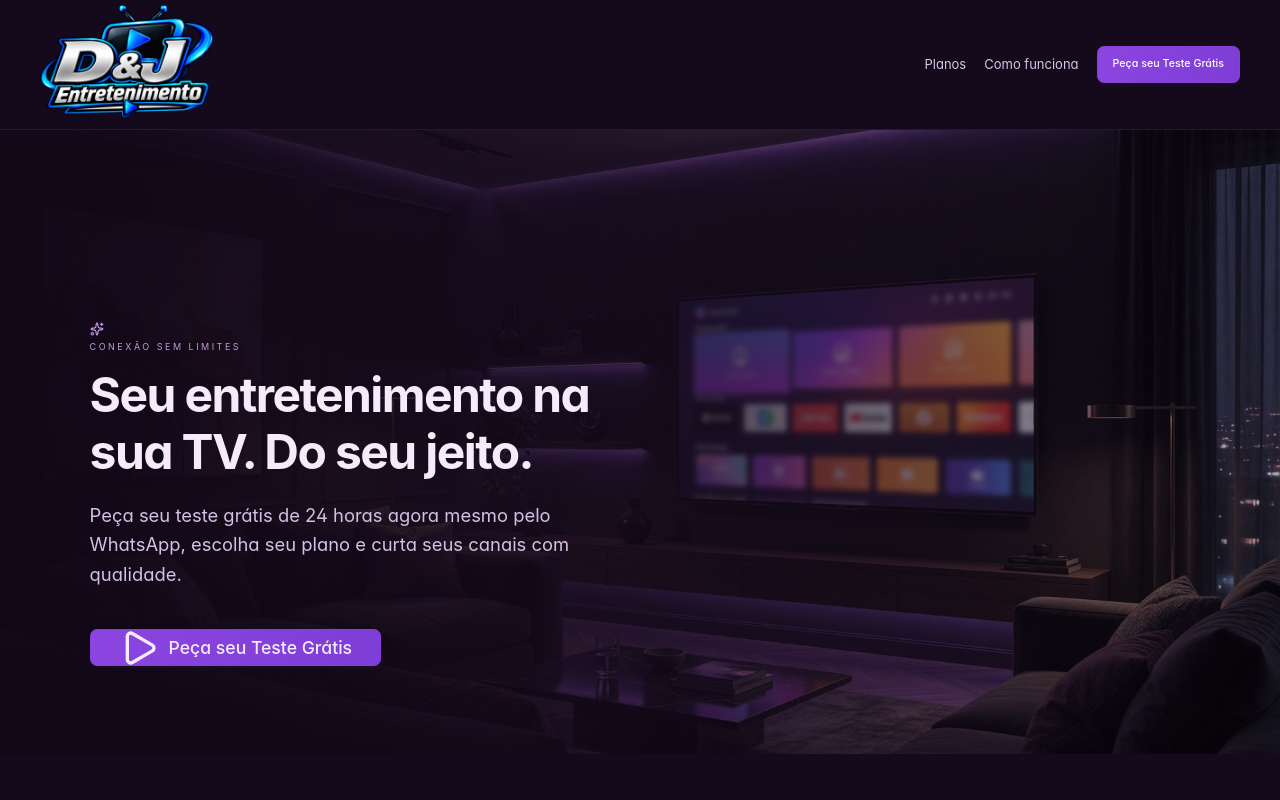
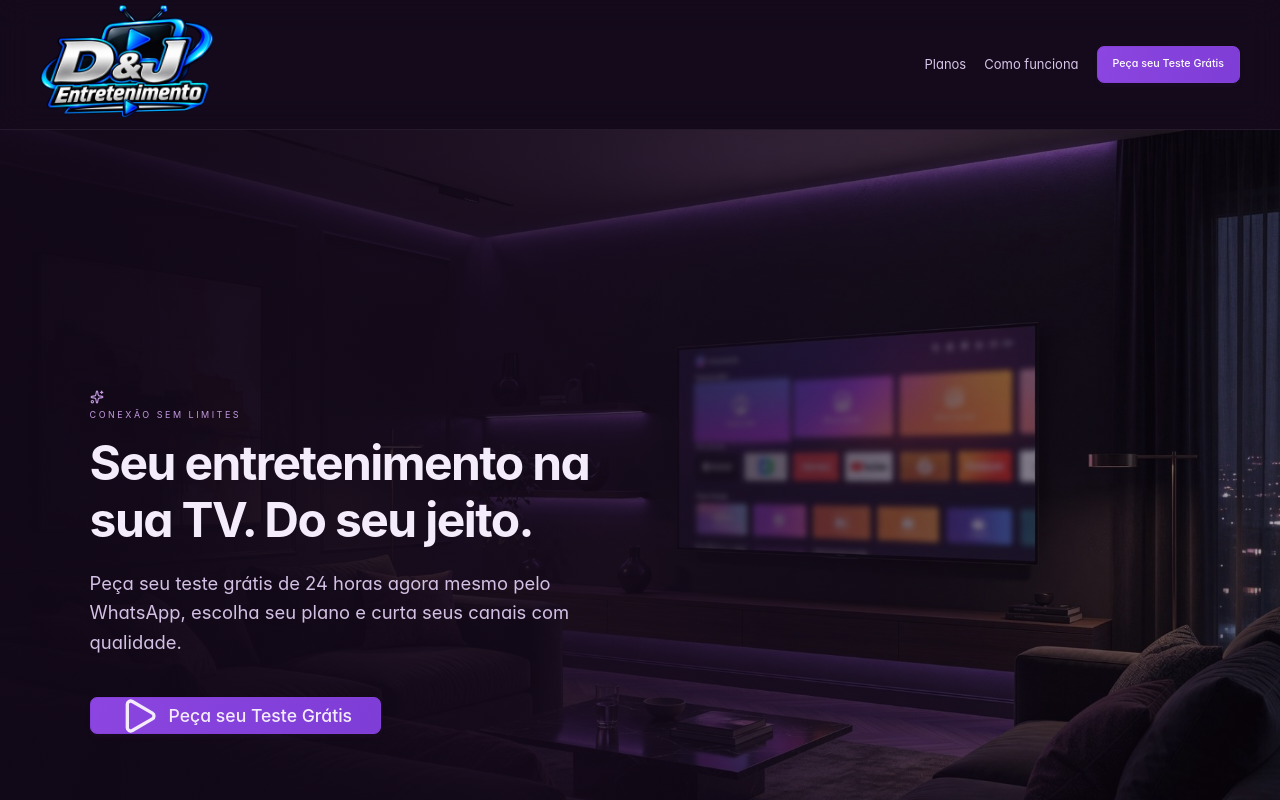
Before and after one commit to douglasplaymta-rgb/D-J-Unitv, a Next.js app: page / in a window 1280 px wide. Shown: the top 800 px of the page. Built offline with nearby package versions, Linux system fonts and the light colour scheme; no server answers; the database is empty; a web font is replaced by a local one.

Commit message:
Aumenta espacamento para descer o conteudo ate a altura da TV

```diff
--- a/src/components/landing.tsx
+++ b/src/components/landing.tsx
@@ -23,7 +23,7 @@ export default function Landing() {
       <section className="site-hero">
         <img src="/images/landing-living.jpg" alt="" className="site-hero-photo"/>
         <div className="site-hero-shade"/>
-        <div className="site-hero-copy" style={{ paddingTop: '115px', paddingBottom: '50px' }}>
+        <div className="site-hero-copy" style={{ paddingTop: '260px', paddingBottom: '80px' }}>
           <span className="banner eyebrow"><Sparkles size={14}/> CONEXÃO SEM LIMITES</span>
           <h1 style={{ fontSize: '3rem', lineHeight: '1.2', marginBottom: '20px' }}>Seu entretenimento na sua TV. Do seu jeito.</h1>
           <p style={{ fontSize: '1.15rem', marginBottom: '30px', lineHeight: '1.6' }}>Peça seu teste grátis de 24 horas agora mesmo pelo WhatsApp, escolha seu plano e curta seus canais com qualidade.</p>
```
